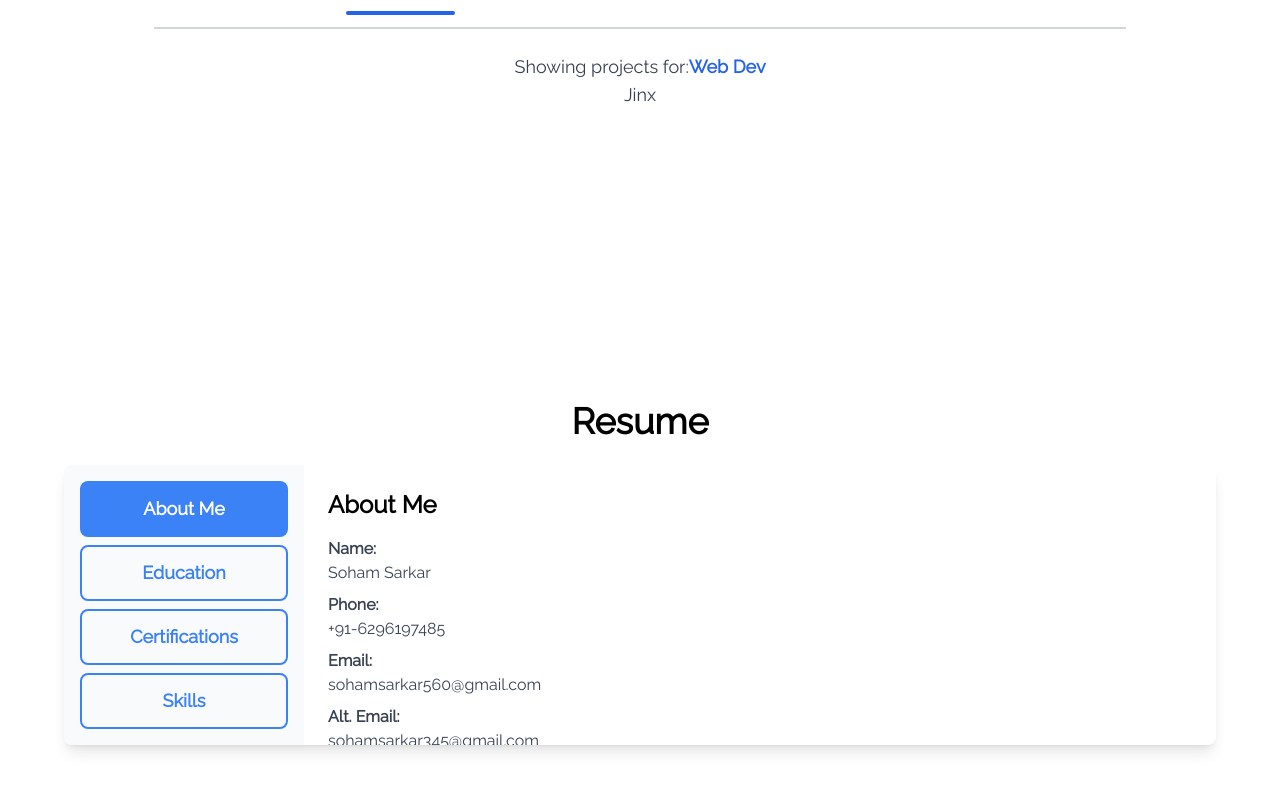
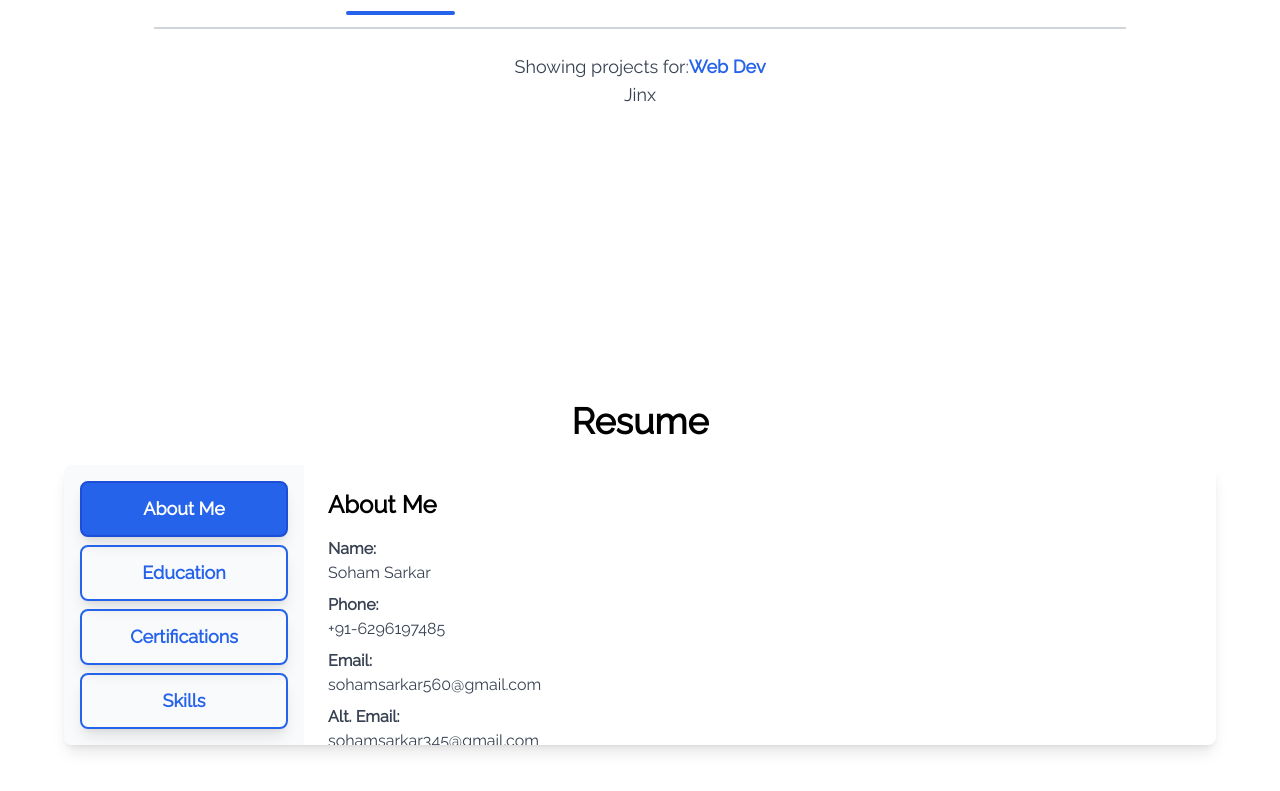
Before and after one commit to SS56Bo/portfolio-final, a Next.js app: page / in a window 1280 px wide. Shown: the part 961-1752 px from the top of the page. Built offline with nearby package versions, Linux system fonts and the light colour scheme; a web font is replaced by a local one.

Commit message:
Added new Stuff

```diff
--- a/app/components/Resume.jsx
+++ b/app/components/Resume.jsx
@@ -27,9 +27,9 @@ function Resume() {
         duration: "October 2021 - June 2025",
       },
       {
-        title: "Higher Secondary Certificate",
+        title: "XII Board",
         institution: "Central Board of Secondary Education",
-        duration: "April 2019 - June 2021",
+        duration: "April 2019 - July 2021",
       },
     ],
     Certifications: [
@@ -73,10 +73,10 @@ function Resume() {
             <button
               key={tab}
               onClick={() => setActiveTab(tab)}
-              className={`flex items-center justify-center gap-2 px-4 py-2 md:px-6 md:py-3 text-sm md:text-lg font-semibold border-2 rounded-lg transition whitespace-nowrap ${
+              className={`flex items-center justify-center gap-2 px-4 py-2 md:px-6 md:py-3 text-sm md:text-lg font-semibold border-2 rounded-lg shadow-lg transition whitespace-nowrap ${
                 activeTab === tab
-                  ? "bg-blue-500 text-white border-blue-500"
-                  : "text-blue-500 border-blue-500 hover:bg-blue-500 hover:text-white"
+                  ? "bg-blue-600 text-white border-blue-700"
+                  : "text-blue-600 border-blue-600 hover:bg-blue-700 hover:text-white"
               }`}
             >
               {tab}
```
